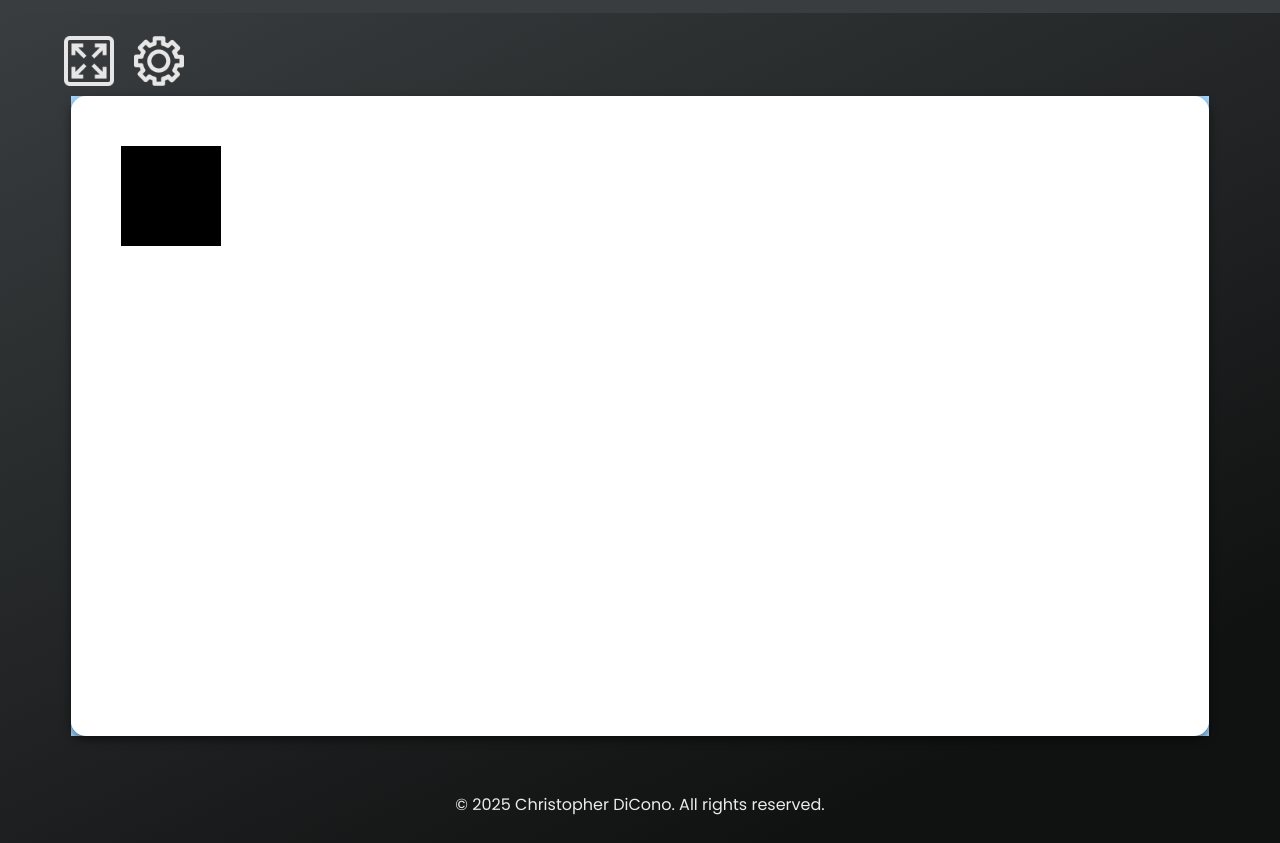
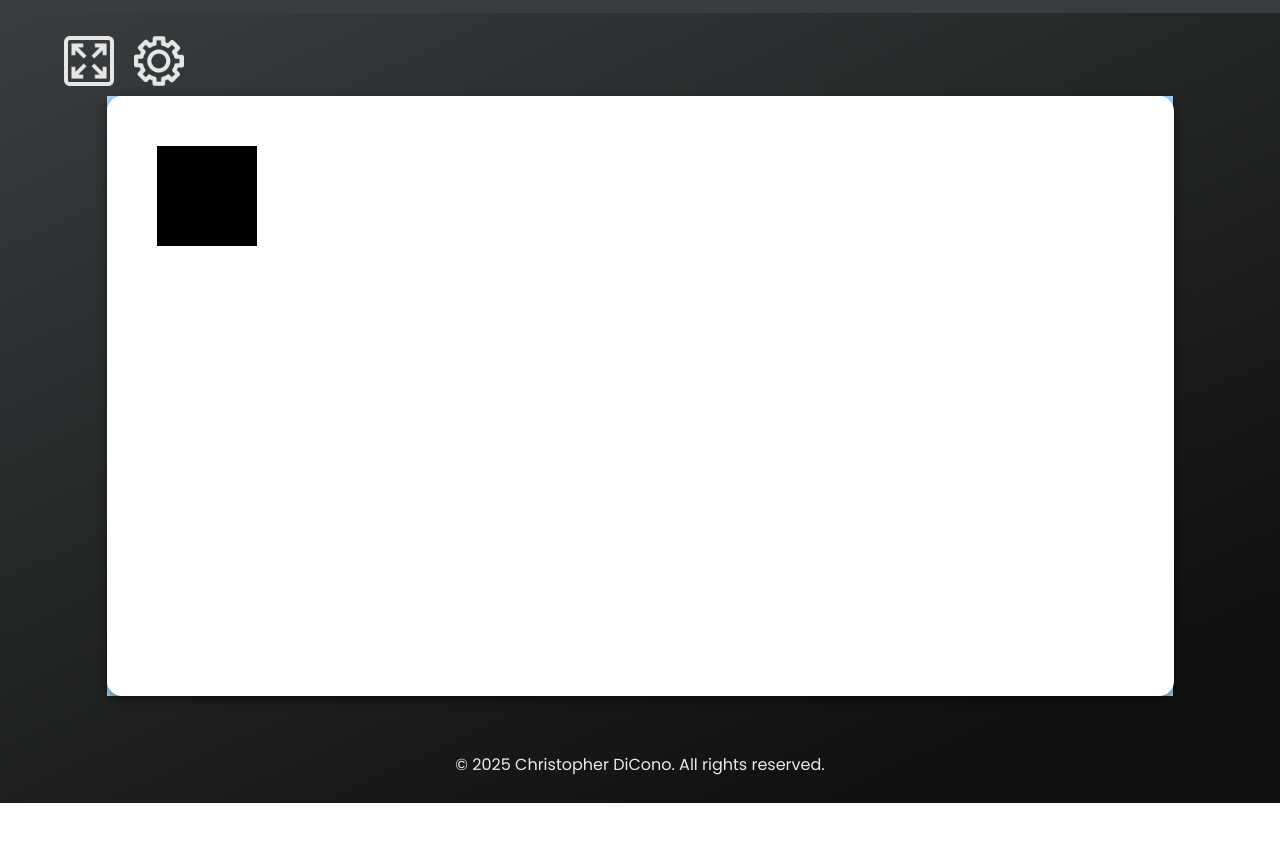
Before and after one commit to chrisdicono/string-sense, a plain HTML site: page pages/game.html in a window 1280 px wide. Shown: the part 64-907 px from the top of the page. After the commit the page ends 867 px from the top, so only its background shows below. Drawn offline with Linux system fonts and the light colour scheme; a web font is replaced by a local one.

Commit message:
fixed horizontal game resizing issue with dvh

```diff
--- a/pages/styles/game.css
+++ b/pages/styles/game.css
@@ -41,9 +41,11 @@
 }
 
 .game-container {
-    width: min(90%, 80vh * 16/9);
-    height: min(90vw * 9/16, 80vh);
+    width: min(90%, calc(100dvh - 200px) * 16/9);
+    height: min(90vw * 9/16, calc(100dvh - 200px));
     max-width: 1300px;
+    min-width: 500px;
+    min-height: 281.25px;
     margin: 0 auto;
     margin-top: 10px;
     display: flex;
```
